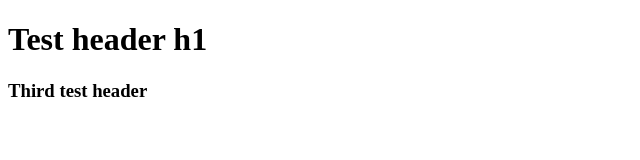
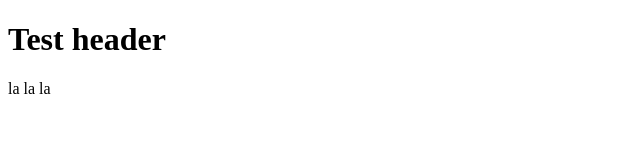
Before and after one commit to Maupo3311/Test, a plain HTML site: page index.html in a window 1280 px wide. Shown: the whole page, without its empty margins (0-640 px from the left). Drawn offline with Linux system fonts and the light colour scheme.

Commit message:
index ttt

```diff
--- a/index.html
+++ b/index.html
@@ -4,6 +4,6 @@
 	<title>Test</title>
 </head>
 <body>
-	<h1>Test header h1</h1>
-	<h3>Third test header</h3>
+	<h1>Test header</h1>
+	<p>la la la</p>
 </body>
```
